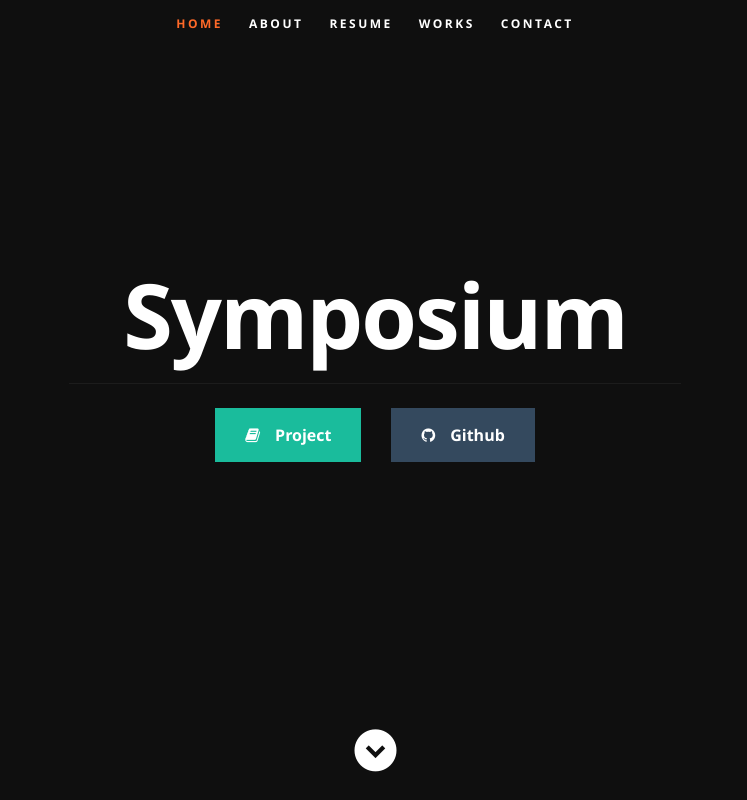
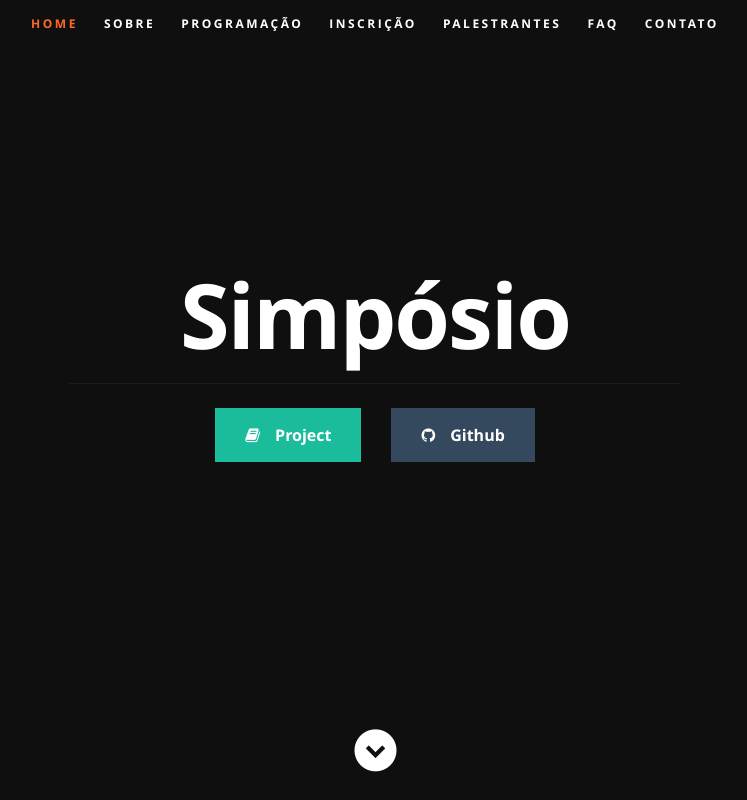
Before and after one commit to thaybaldao/symposium-app, a React (Create React App) app: page / in a window 1280 px wide. Shown: the whole page, without its empty margins (265-1012 px from the left). Built offline with nearby package versions, Linux system fonts and the light colour scheme.

Commit message:
changing header and adding material-ui

```diff
--- a/package.json
+++ b/package.json
@@ -4,6 +4,7 @@
   "homepage": "./",
   "private": true,
   "dependencies": {
+    "@material-ui/core": "^4.11.0",
     "anix": "^0.3.3",
     "jquery": "^3.2.1",
     "particles-bg": "^2.3.12",
--- a/public/resumeData.json
+++ b/public/resumeData.json
@@ -1,5 +1,5 @@
 {
   "main": {
-    "name":"Symposium"
+    "name":"Simpósio"
     }
 }
--- a/src/Components/Header.js
+++ b/src/Components/Header.js
@@ -15,10 +15,12 @@ class Header extends Component {
 
          <ul id="nav" className="nav">
             <li className="current"><a className="smoothscroll" href="#home">Home</a></li>
-            <li><a className="smoothscroll" href="#about">About</a></li>
-	         <li><a className="smoothscroll" href="#resume">Resume</a></li>
-            <li><a className="smoothscroll" href="#portfolio">Works</a></li>
-            <li><a className="smoothscroll" href="#contact">Contact</a></li>
+            <li><a className="smoothscroll" href="#sobre">Sobre</a></li>
+            <li><a className="smoothscroll" href="#programacao">Programação</a></li>
+            <li><a className="smoothscroll" href="#inscricao">Inscrição</a></li>
+            <li><a className="smoothscroll" href="#palestrantes">Palestrantes</a></li>
+            <li><a className="smoothscroll" href="#faq">FAQ</a></li>
+            <li><a className="smoothscroll" href="#contato">Contato</a></li>
          </ul>
       </nav>
 
```
Also changed, not shown: 1 other file (tests, documents, lock files or other folders).
